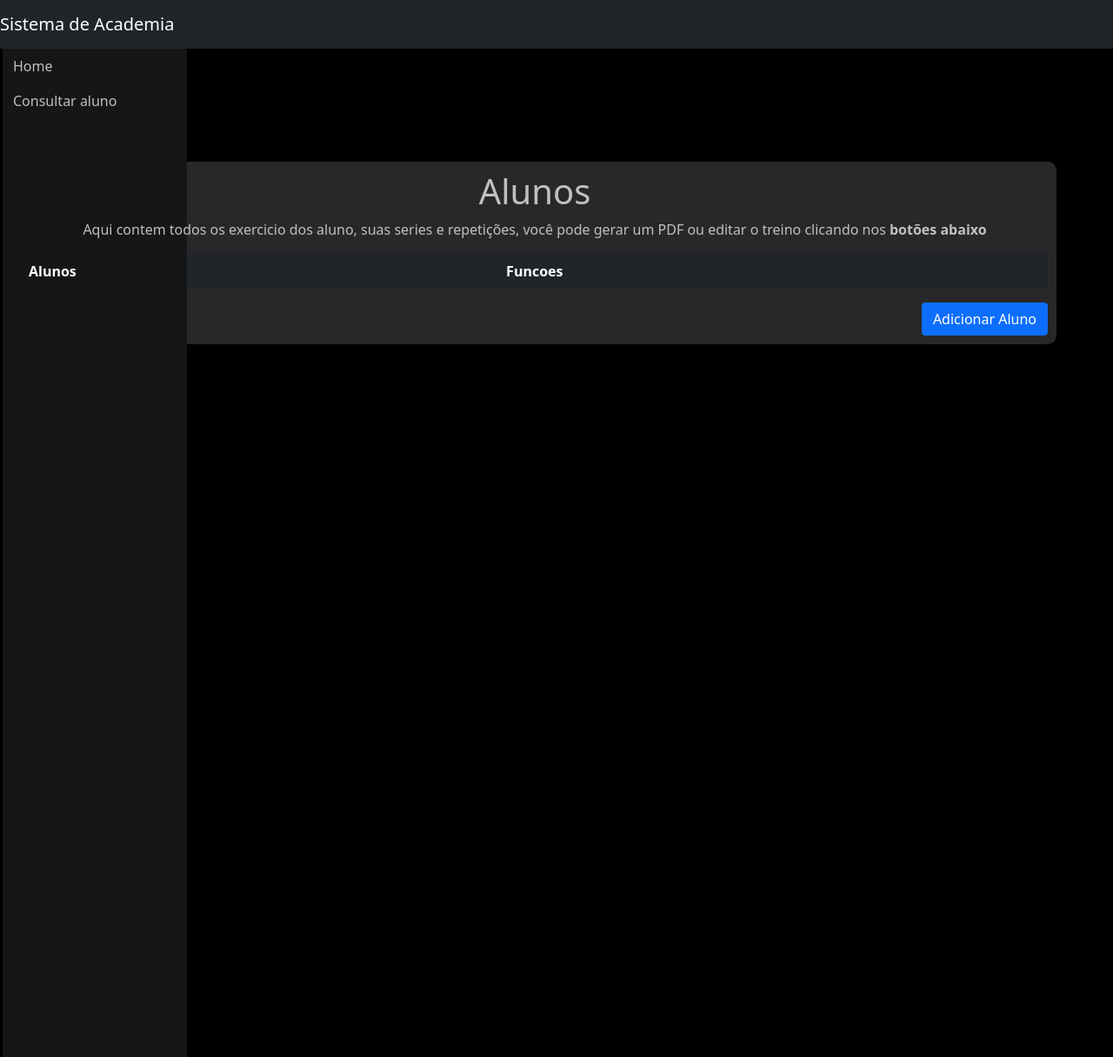
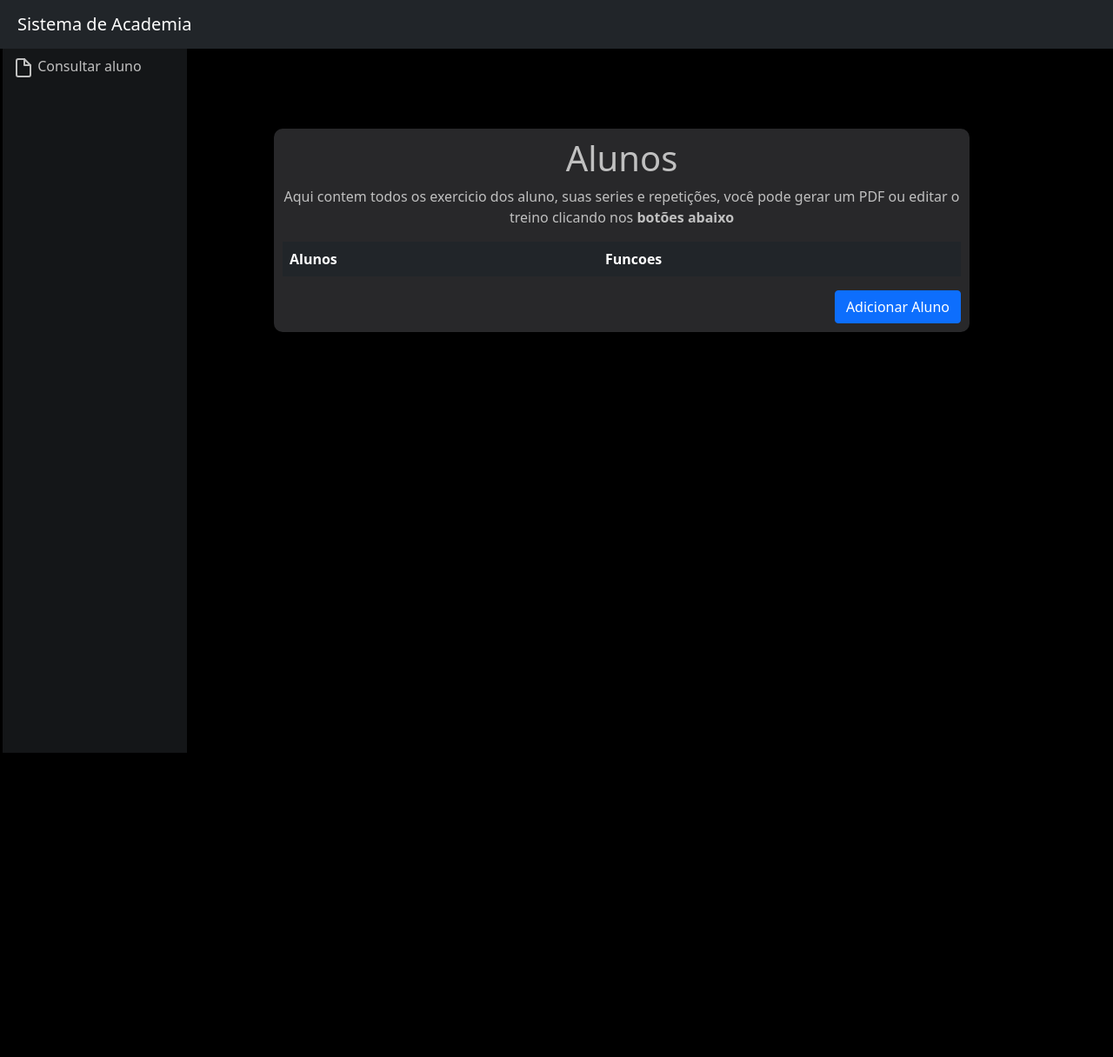
Before and after one commit to FernandoPereira218/sistema-academia-web, a Django app: page /consulta_aluno/ in a window 1280 px wide. Shown: the whole page at 87% size. After the commit the page ends 866 px from the top, so only its background shows below. Run offline with Django 4.2, Linux system fonts and the light colour scheme; data that the repository does not hold is empty.

Commit message:
FIX media 1366-768

```diff
--- a/templates/search_student.html
+++ b/templates/search_student.html
@@ -9,12 +9,12 @@
 
   <style>
     .formulario {
-      width: 1200px;
+      width: 800px;
       margin: 50px auto;
       background-color: #28282a;
       border-radius: 10px;
       padding: 10px;
-      margin-right: 200px;
+      margin-right: 400px;
       color: silver;
     }
 
@@ -22,7 +22,7 @@
       background-color: black;
     }
 
-    #teste {
+    #sidebar {
       background-color: #141618;
       ;
       margin-bottom: -1080px;
@@ -51,6 +51,10 @@
 
     }
 
+    .navbar-brand {
+      text-indent: 1em;
+    }
+
     .container-fluid {
       width: 100%;
       padding-right: 15px;
@@ -58,25 +62,49 @@
       margin-right: auto;
       margin-left: auto;
     }
+
+    @media only screen and (max-width: 1366px) {
+      .formulario {
+        width: 800px;
+        margin: 50px auto;
+        background-color: #28282a;
+        border-radius: 10px;
+        padding: 10px;
+        margin-right: 150px;
+        color: silver;
+      }
+
+      #sidebar {
+        background-color: #141618;
+
+        margin-bottom: -768px;
+        /* any large number will do */
+        padding-bottom: 768px;
+      }
+
+
+    }
   </style>
 </head>
 
 <body>
-
   <nav class="navbar navbar-expand-lg navbar-dark bg-dark">
-    <a class="navbar-brand" href="#">Sistema de Academia</a>
+    <a class="navbar-brand">Sistema de Academia</a>
     <div class="collapse navbar-collapse" id="navbarNav">
     </div>
   </nav>
   <div class="container-fluid">
     <div class="row">
-      <nav class="col-md-2 d-none d-md-block sidebar h-100" id="teste">
+      <nav class="col-md-2 d-none d-md-block sidebar h-100" id="sidebar">
         <div class="siderbar-sticky navbar-nav">
           <li class="nav-item">
-            <a class="nav-link" href="">Home<span class="sr-only"></span></a>
-          </li>
-          <li class="nav-item">
-            <a class="nav-link" href="/consulta_aluno/">Consultar aluno</a>
+            <a class="nav-link" href="/consulta_aluno/">
+              <svg xmlns="http://www.w3.org/2000/svg" width="24" height="24" viewBox="0 0 24 24" fill="none"
+                stroke="currentColor" stroke-width="2" stroke-linecap="round" stroke-linejoin="round"
+                class=" feather feather-file">
+                <path d="M13 2H6a2 2 0 0 0-2 2v16a2 2 0 0 0 2 2h12a2 2 0 0 0 2-2V9z"></path>
+                <polyline points="13 2 13 9 20 9"></polyline>
+              </svg> Consultar aluno </a>
           </li>
         </div>
       </nav>
@@ -95,6 +123,7 @@
         </thead>
         <tbody>
           {% for student in student_list %}
+
           <tr>
             <td>{{student.username}}</td>
             <td><a href="/consulta_aluno/{{ student.id }}">Acessar</a></td>
```
